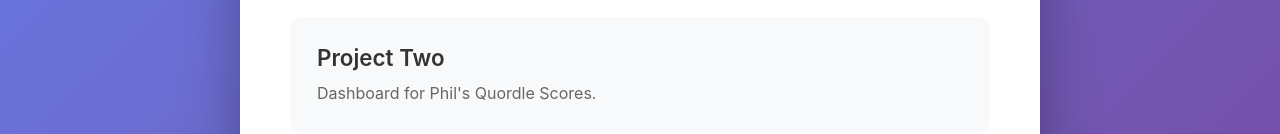
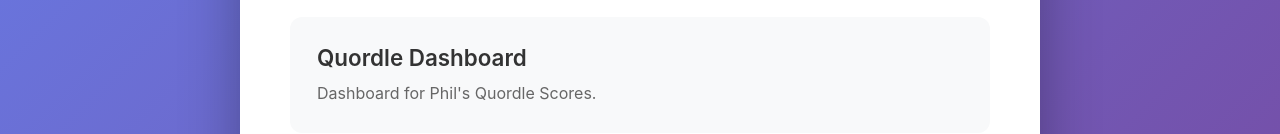
Before and after one commit to philc622/philc622.github.io, a plain HTML site: page index.html in a window 1280 px wide. Shown: the part 426-560 px from the top of the page. Drawn offline with Linux system fonts and the light colour scheme.

Commit message:
Rename project title to 'Quordle Dashboard'

```diff
--- a/index.html
+++ b/index.html
@@ -106,7 +106,7 @@
             </a>
 
             <a href="https://philc622.github.io/quordle-scores" class="project-card">
-                <div class="project-title">Project Two</div>
+                <div class="project-title">Quordle Dashboard</div>
                 <div class="project-description">
                     Dashboard for Phil's Quordle Scores.
                 </div>
```
